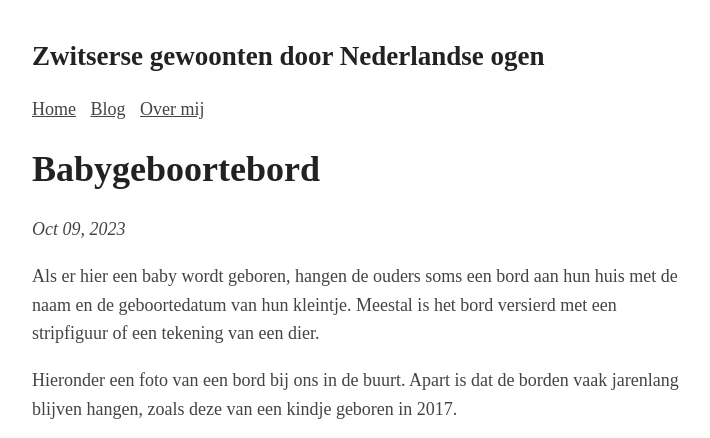
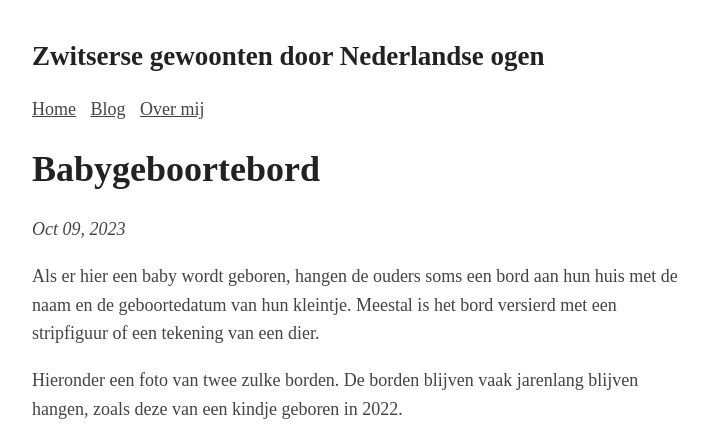
Before and after one commit to Roald87/roaldin.ch, a Jekyll site: the page built from _posts/2023-10-09-babygeboortebord.md, in a window 1280 px wide, cut to the strip 0-438 px from the top of the page. Shown: the whole strip, without its empty margins (283-993 px from the left). Built offline with Jekyll 4.4.1, drawn with Linux system fonts in a browser that asks for light colours.

Commit message:
update foto babygeboortebordjes

```diff
--- a/_posts/2023-10-09-babygeboortebord.md
+++ b/_posts/2023-10-09-babygeboortebord.md
@@ -1,11 +1,11 @@
 ---
 layout: post
 title: Babygeboortebord
-image: generated/babygeboortebord-1-500-f952af2b2.webp
+image: generated/babygeboortebord-1-500-51175c8f3.webp
 ---
 
 Als er hier een baby wordt geboren, hangen de ouders soms een bord aan hun huis met de naam en de geboortedatum van hun kleintje. Meestal is het bord versierd met een stripfiguur of een tekening van een dier.
 
-Hieronder een foto van een bord bij ons in de buurt. Apart is dat de borden vaak jarenlang blijven hangen, zoals deze van een kindje geboren in 2017.
+Hieronder een foto van twee zulke borden. De borden blijven vaak jarenlang blijven hangen, zoals deze van een kindje geboren in 2022.
 
-{% picture babygeboortebord-1.jpg --alt Een grijs huis met een groot raam aan de zijkant. Op de muur naast het raam is een afbeelding van een hond geschilderd. Op de achtergrond zijn kale bomen en een ander gebouw zichtbaar tegen een blauwe lucht. %}
+{% picture babygeboortebord-1.jpg --alt Twee babygeboortebordjes opgehangen aan een grijs balkon. De namen en precieze geboortedatum zijn geanonimiseerd, alleen de eerste letter van de naam en het geboortejaar zijn zichtbaar. Het linker bord is van een kindje S. dat in 2022 is geboren. Het stripfiguur op het bord is van een blond jongetje met een groene pet op een scooter. Het rechter bord is van B. die in 2024 is geboren. Boven de naam staat een grote cartooneske egel. %}
```
Also changed, not shown: assets/babygeboortebord-1.jpg.
